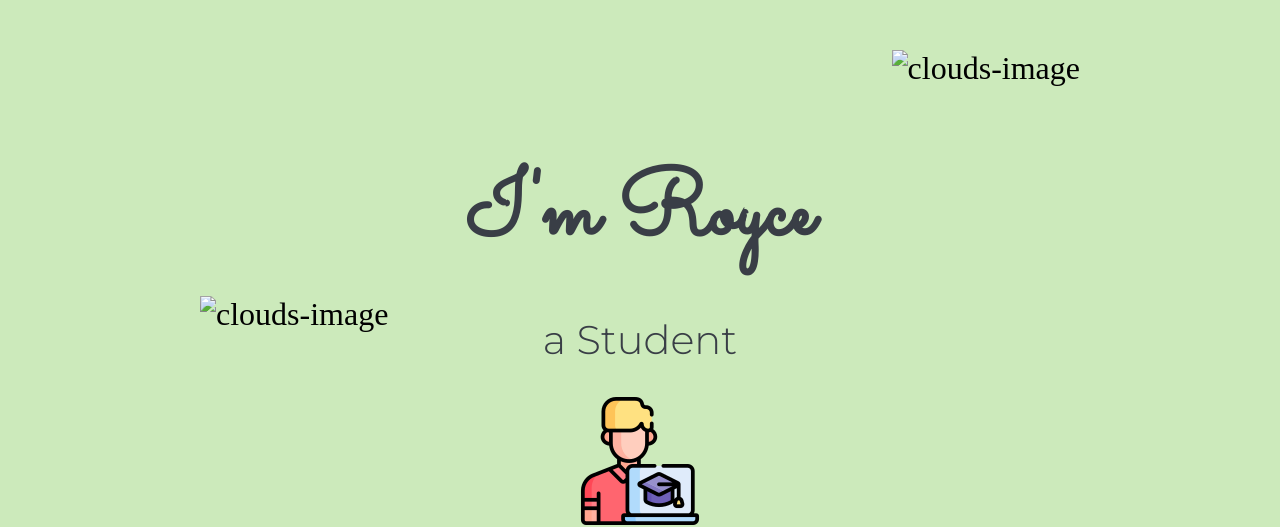
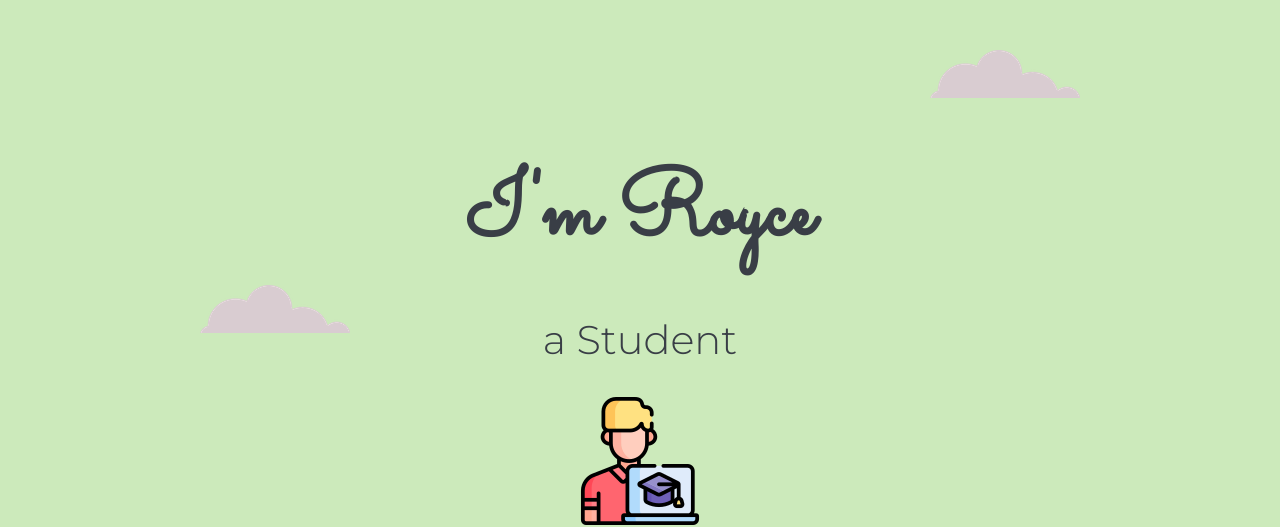
Before and after one commit to RCG10/chris, a plain HTML site: page index.html in a window 1280 px wide. Shown: the top 527 px of the page. Drawn offline with Linux system fonts and the light colour scheme; files whose address does not match are found by name.

Commit message:
Update index.html

```diff
--- a/index.html
+++ b/index.html
@@ -10,10 +10,10 @@
   </head>
   <body>
     <div class="top-container">
-      <img class="top-cloud" src="cloud.png" alt="clouds-image">
+      <img class="top-cloud" src="images/cloud.png" alt="clouds-image">
       <h1>I'm  Royce</h1>
       <h2 class="normal">a Student</h2>
-      <img class="bottom-cloud"src="cloud.png" alt="clouds-image">
+      <img class="bottom-cloud"src="images/cloud.png" alt="clouds-image">
       <img src="student.png" alt="student- image">
     </div>
     <div class="middle-container">
```
